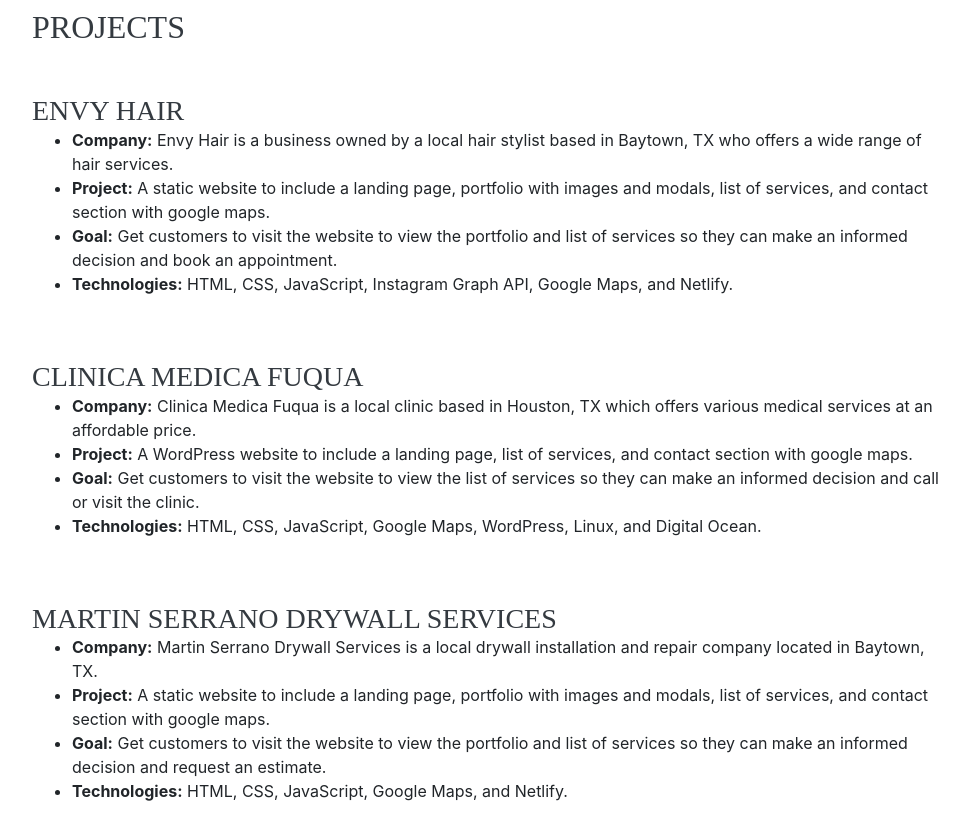
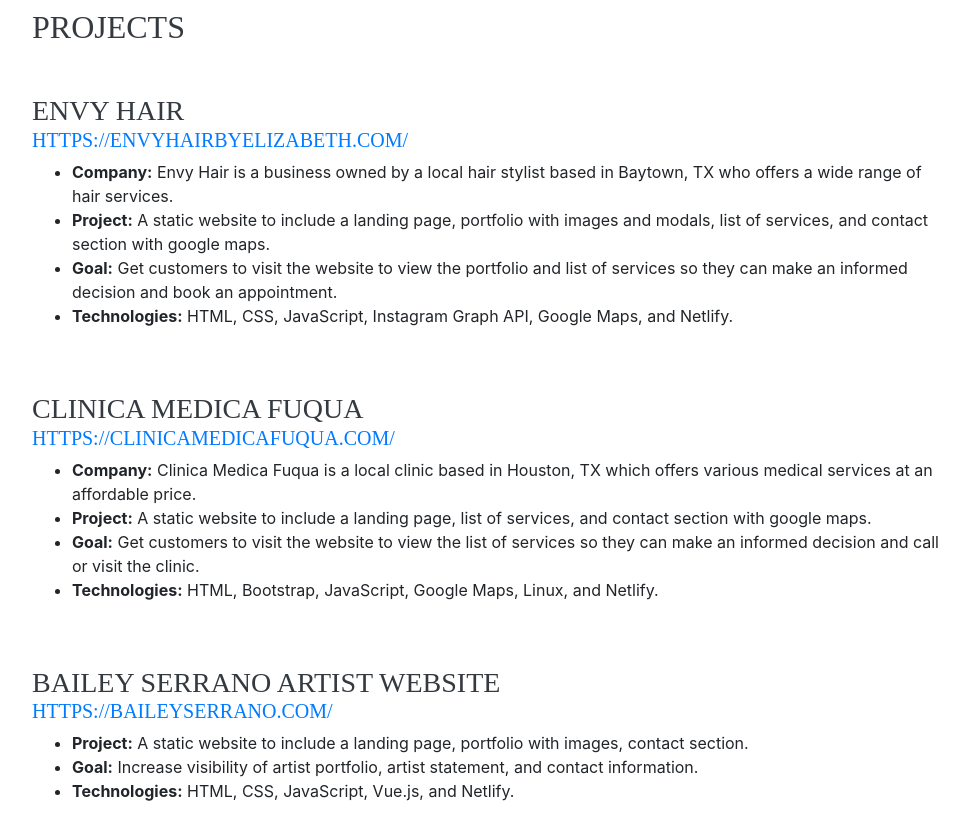
Before and after one commit to Bailserrano/portfolio, a website with bundled scripts: page index.html in a window 1280 px wide. Shown: the part 2440-3280 px from the top of the page, without its empty margins (288-1257 px from the left). Built offline with nearby package versions, Linux system fonts and the light colour scheme; a web font is replaced by a local one.

Commit message:
Updated Project Section

```diff
--- a/index.html
+++ b/index.html
@@ -201,6 +201,7 @@
           <div class="resume-item d-flex flex-column flex-md-row mb-5">
             <div class="resume-content mr-auto">
               <h3 class="mb-0">Envy Hair</h3>
+              <h5><a href="https://envyhairbyelizabeth.com/">https://envyhairbyelizabeth.com/</a></h5>
               <ul>
                 <li>
                   <b>Company:</b> Envy Hair is a business owned by a local hair stylist based in Baytown, TX who offers a wide range of hair services.
@@ -220,34 +221,29 @@
           <div class="resume-item d-flex flex-column flex-md-row mb-5">
             <div class="resume-content mr-auto">
               <h3 class="mb-0">Clinica Medica Fuqua</h3>
+              <h5><a href="https://clinicamedicafuqua.com/">https://clinicamedicafuqua.com/</a></h5>
               <ul>
                 <li>
                   <b>Company:</b> Clinica Medica Fuqua is a local clinic based in Houston, TX which offers various medical services at an affordable
                   price.
                 </li>
-                <li><b>Project:</b> A WordPress website to include a landing page, list of services, and contact section with google maps.</li>
+                <li><b>Project:</b> A static website to include a landing page, list of services, and contact section with google maps.</li>
                 <li>
                   <b>Goal:</b> Get customers to visit the website to view the list of services so they can make an informed decision and call or visit
                   the clinic.
                 </li>
-                <li><b>Technologies:</b> HTML, CSS, JavaScript, Google Maps, WordPress, Linux, and Digital Ocean.</li>
+                <li><b>Technologies:</b> HTML, Bootstrap, JavaScript, Google Maps, Linux, and Netlify.</li>
               </ul>
             </div>
           </div>
           <div class="resume-item d-flex flex-column flex-md-row mb-5">
             <div class="resume-content mr-auto">
-              <h3 class="mb-0">Martin Serrano Drywall Services</h3>
+              <h3 class="mb-0">Bailey Serrano Artist Website</h3>
+              <h5><a href="https://baileyserrano.com/">https://baileyserrano.com/</a></h5>
               <ul>
-                <li><b>Company:</b> Martin Serrano Drywall Services is a local drywall installation and repair company located in Baytown, TX.</li>
-                <li>
-                  <b>Project:</b> A static website to include a landing page, portfolio with images and modals, list of services, and contact section
-                  with google maps.
-                </li>
-                <li>
-                  <b>Goal:</b> Get customers to visit the website to view the portfolio and list of services so they can make an informed decision and
-                  request an estimate.
-                </li>
-                <li><b>Technologies:</b> HTML, CSS, JavaScript, Google Maps, and Netlify.</li>
+                <li><b>Project:</b> A static website to include a landing page, portfolio with images, contact section.</li>
+                <li><b>Goal:</b> Increase visibility of artist portfolio, artist statement, and contact information.</li>
+                <li><b>Technologies:</b> HTML, CSS, JavaScript, Vue.js, and Netlify.</li>
               </ul>
             </div>
           </div>
```
Also changed, not shown: favicon.ico (added).
